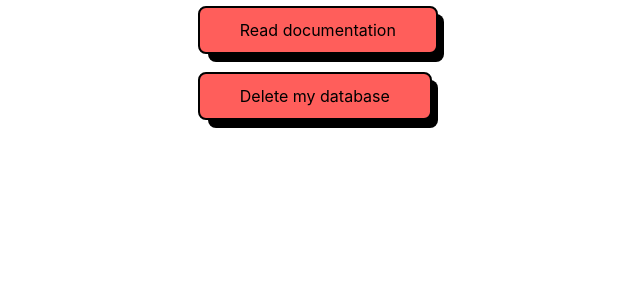
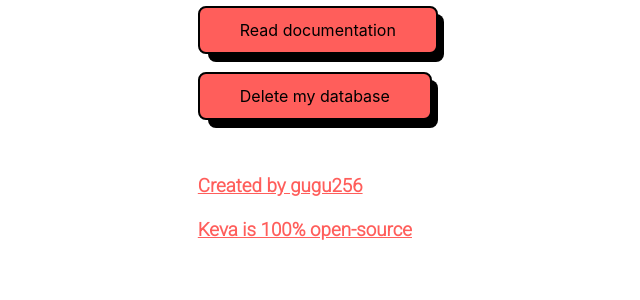
Before and after one commit to gugu256/Keva, a Flask app: page / in a window 1280 px wide. Shown: the part 225-525 px from the top of the page, without its empty margins (63-703 px from the left). Run offline with Flask 2, Linux system fonts and the light colour scheme.

Commit message:
Logo + cool shit

```diff
--- a/templates/documentation.html
+++ b/templates/documentation.html
@@ -6,6 +6,7 @@
     <meta name="viewport" content="width=device-width, initial-scale=1.0">
     <title>Keva</title>
     <link rel="stylesheet" href='/static/style.css' />
+    <link rel="icon" type="image/x-icon" href="/static/icon.png">
 </head>
 <body>
     <div id="main">
--- a/templates/index.html
+++ b/templates/index.html
@@ -6,6 +6,7 @@
     <meta name="viewport" content="width=device-width, initial-scale=1.0">
     <title>Keva</title>
     <link rel="stylesheet" href='/static/style.css' />
+    <link rel="icon" type="image/x-icon" href="/static/icon.png">
 </head>
 <body>
     <div id="main">
@@ -16,6 +17,8 @@
     <a href="/docs"><button role="button" class="button-56">Read documentation</button></a>
     <br>
     <button onclick="delDB()" role="button" class="button-56">Delete my database</button>
+    <br><br>
+    <h3><u><a href="https://gugu256.github.io" target="_blank">Created by gugu256</a></u><br><br><u><a href="https://github.com/gugu256/Keva" target="_blank">Keva is 100% open-source</a></u></h3>
     </div>
 
     <script>
--- a/templates/newdb.html
+++ b/templates/newdb.html
@@ -6,6 +6,7 @@
     <meta name="viewport" content="width=device-width, initial-scale=1.0">
     <title>Keva</title>
     <link rel="stylesheet" href='/static/style.css' />
+    <link rel="icon" type="image/x-icon" href="/static/icon.png">
 
 </head>
 <body>
```
Also changed, not shown: static/icon.png (added).
